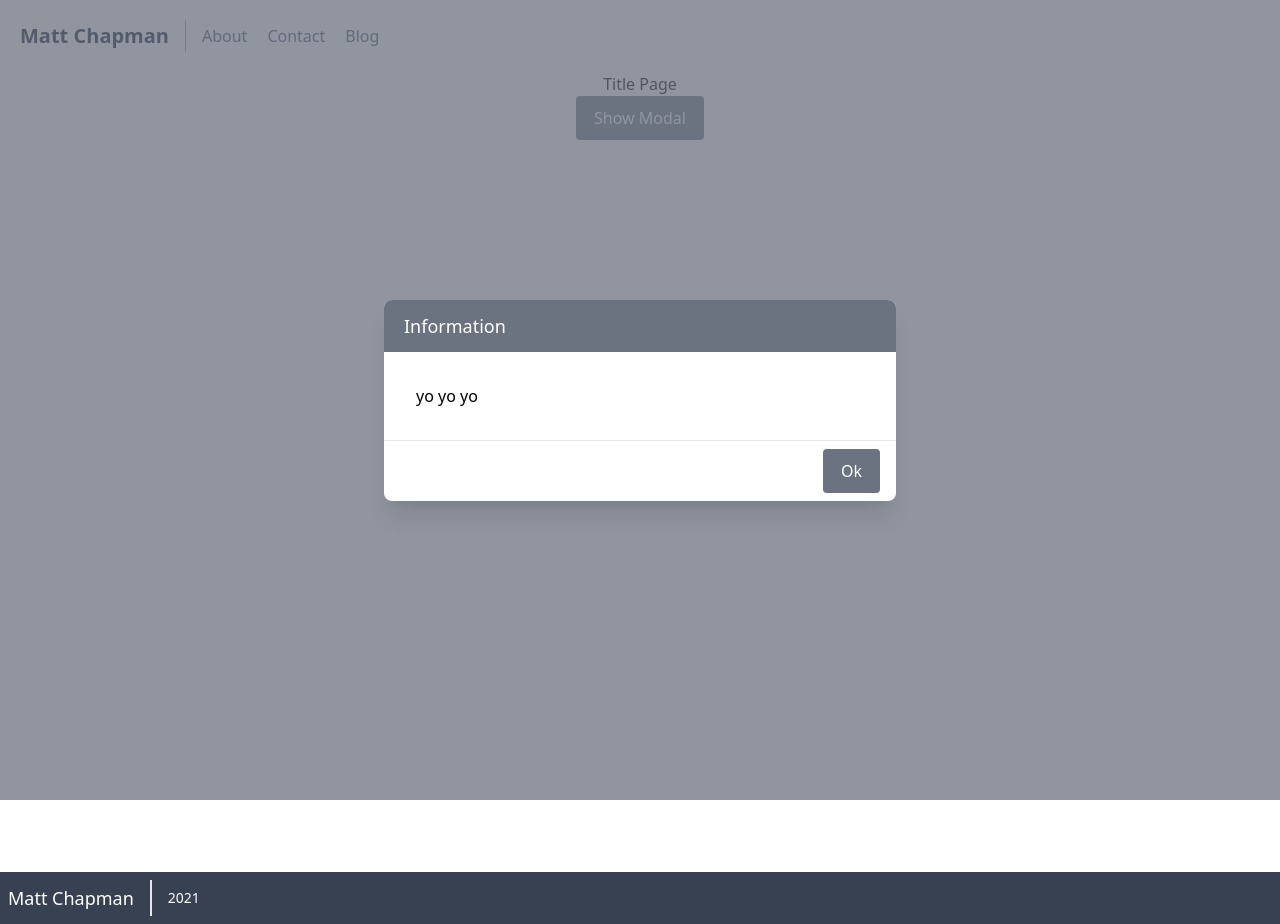
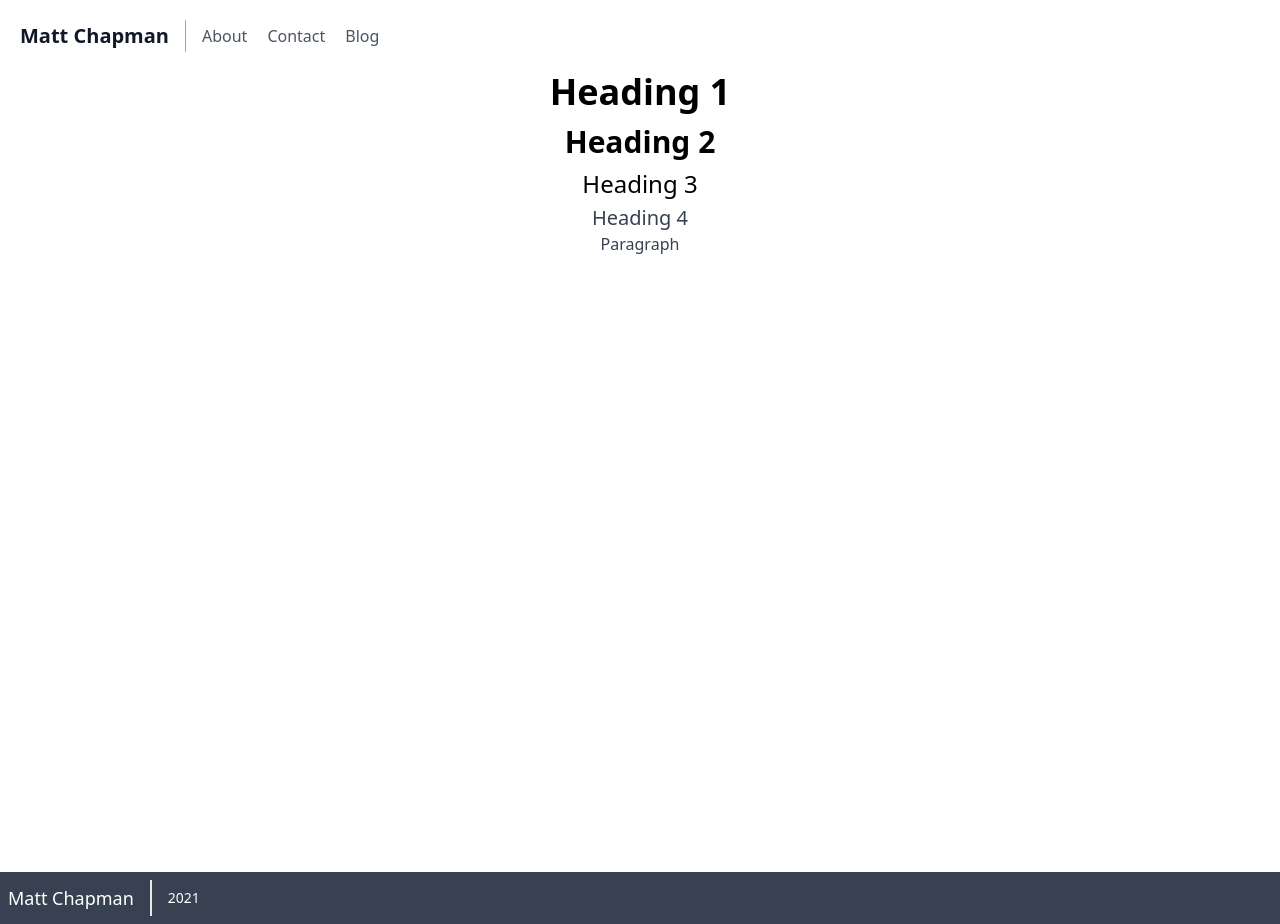
Before and after one commit to mttchpmn/mattchapman.io, a Next.js app: page /test in a window 1280 px wide. Built offline with nearby package versions, Linux system fonts and the light colour scheme; what @tailwindcss/typography, tailwindcss-debug-screens would draw is missing.

Commit message:
Use text component

```diff
--- a/src/components/bio.tsx
+++ b/src/components/bio.tsx
@@ -4,6 +4,7 @@ import Image from "next/image";
 import { AboutContent } from "../lib/datocms";
 import Button from "./ui/button";
 import Title from "./ui/title";
+import Text from "./ui/text";
 
 export default function Bio({ content }: { content: AboutContent }) {
   return (
@@ -11,7 +12,9 @@ export default function Bio({ content }: { content: AboutContent }) {
       <div className="flex flex-col items-center max-w-6xl px-5 py-16 mx-auto md:py-24 md:flex-row">
         <div className="flex flex-col items-center mb-16 text-center lg:flex-grow md:w-1/2 lg:pr-24 md:pr-16 md:items-start md:text-left md:mb-0">
           <Title variant={1} text={content.tagline} />
-          <p className="mb-8 leading-relaxed">{content.description}</p>
+          <div className="mb-8">
+            <Text content={content.description} />
+          </div>
           <div className="flex justify-center w-full md:justify-start">
             <Link href="#contact">
               <Button text="Get in touch" />
--- a/src/components/contact.tsx
+++ b/src/components/contact.tsx
@@ -3,6 +3,7 @@ import { ContactContent } from "../lib/datocms";
 import Modal from "./ui/modal";
 import Button from "./ui/button";
 import Title from "./ui/title";
+import Text from "./ui/text";
 
 const Contact = ({ content }: { content: ContactContent }) => {
   const [name, setName] = useState("");
@@ -58,9 +59,9 @@ const Contact = ({ content }: { content: ContactContent }) => {
         <div className="container px-5 py-24 mx-auto text-white">
           <div className="flex flex-col w-full mb-12 text-center">
             <Title variant={2} text={content.title} color="text-white" />
-            <p className="mx-auto text-base leading-relaxed lg:w-1/2">
-              {content.description}
-            </p>
+            <div className="mx-auto lg:w-1/2">
+              <Text content={content.description} color="text-white" />
+            </div>
           </div>
           <div className="mx-auto lg:w-1/2 md:w-2/3">
             <div className="flex flex-wrap -m-2">
--- a/src/components/ui/text.tsx
+++ b/src/components/ui/text.tsx
@@ -0,0 +1,13 @@
+type TextProps = {
+  content: string;
+  color?: string;
+};
+
+const Text: React.FC<TextProps> = ({ content, color }) => {
+  const textColor = color ?? "text-gray-700";
+  const cls = `leading-relaxed ${textColor}`;
+
+  return <p className={cls}>{content}</p>;
+};
+
+export default Text;
--- a/src/pages/test.tsx
+++ b/src/pages/test.tsx
@@ -10,12 +10,11 @@ export default () => {
     <Layout>
       <Content>
         <div className="h-screen text-center">
-          <div>Title Page</div>
-          <Button text="Show Modal" onClick={() => setVisible(true)} />
-          <Modal title="Information" visible={visible} setVisible={setVisible}>
-            {" "}
-            yo yo yo
-          </Modal>
+          <h1 className="mb-3 text-4xl font-bold text-black">Heading 1</h1>
+          <h2 className="mb-2 text-3xl font-semibold text-black">Heading 2</h2>
+          <h3 className="mb-1 text-2xl font-medium text-black">Heading 3</h3>
+          <h4 className="text-xl text-gray-700">Heading 4</h4>
+          <p className="text-gray-700 text-md">Paragraph</p>
         </div>
       </Content>
     </Layout>
```
